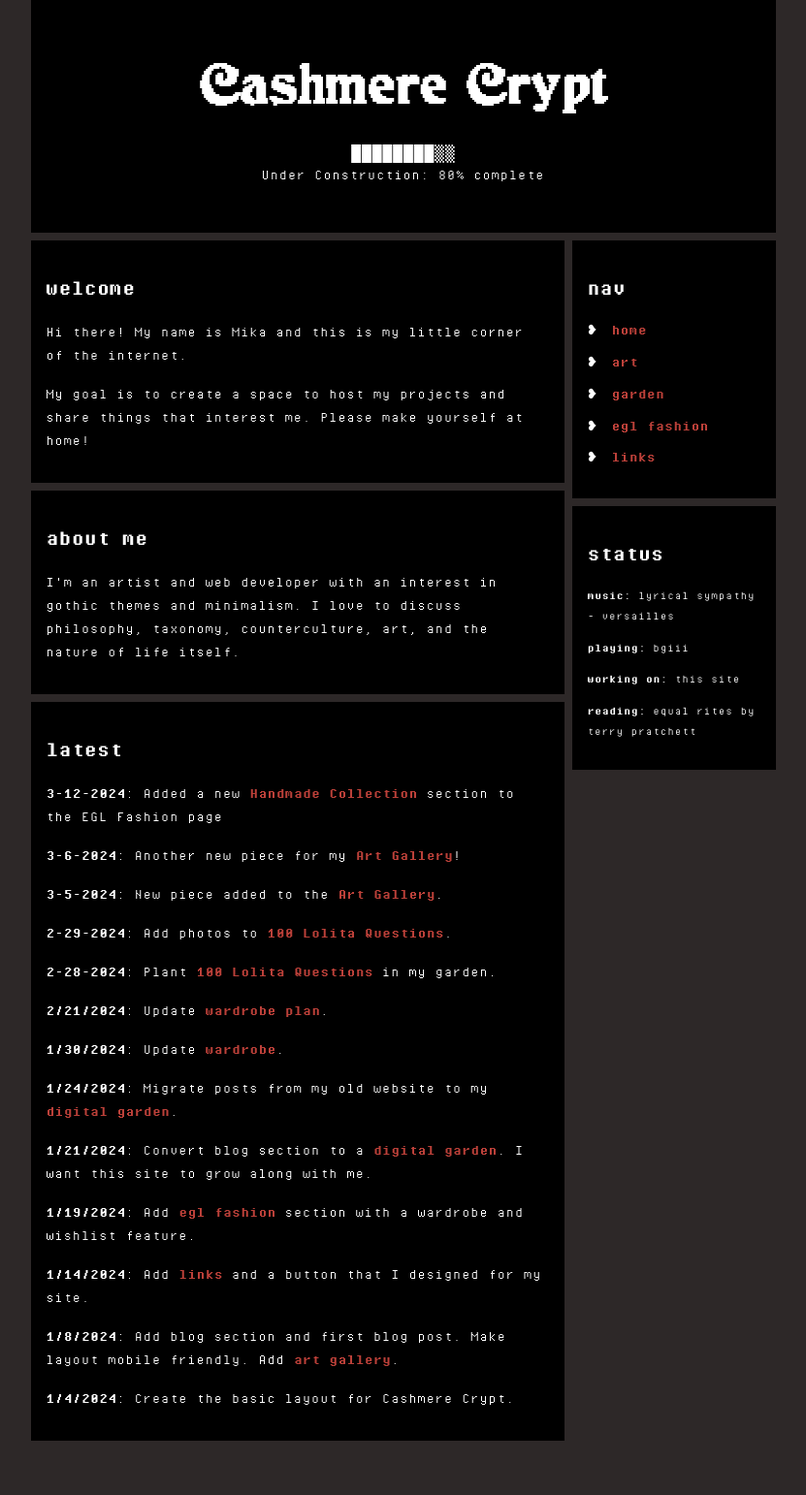
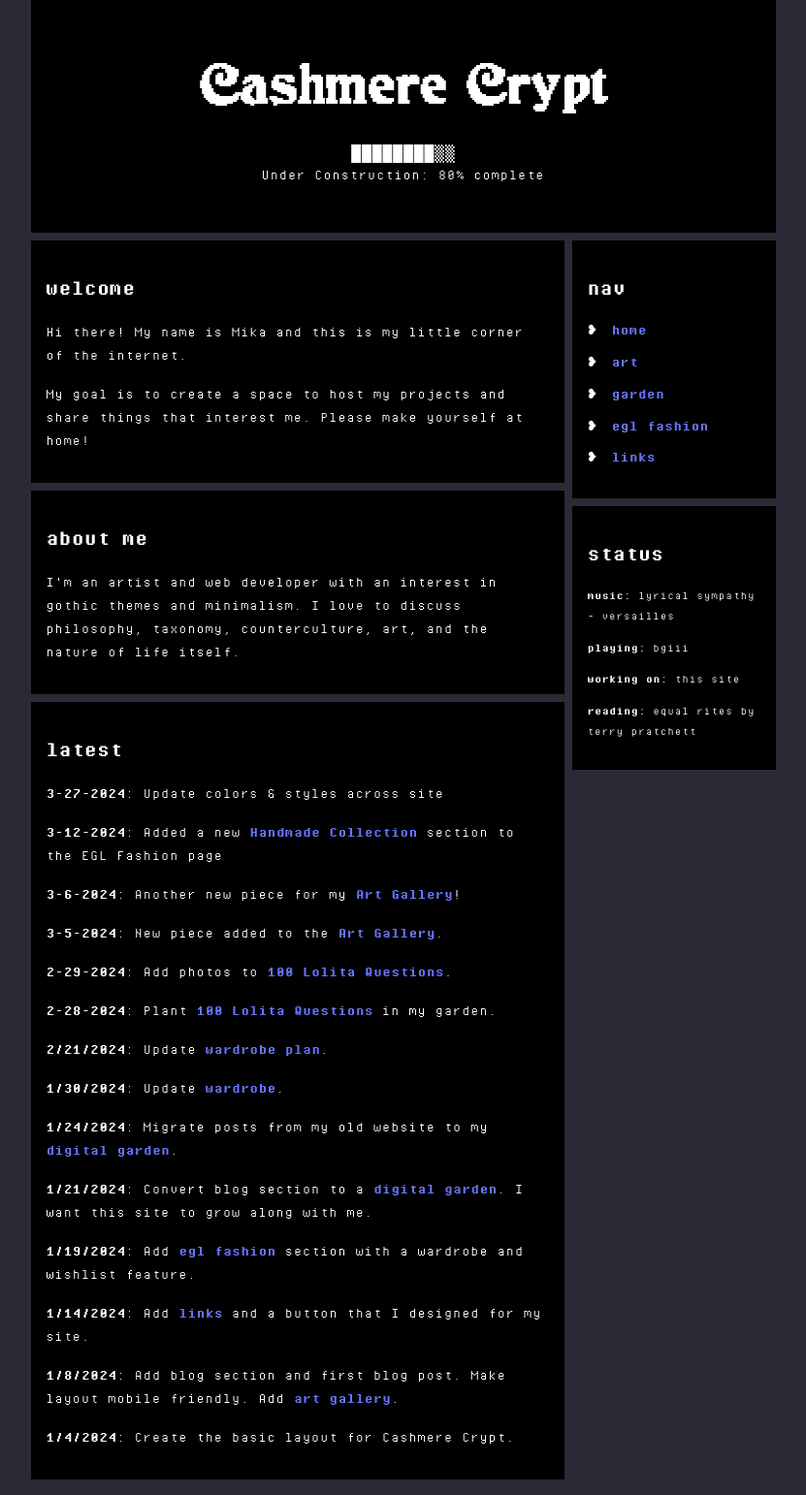
Before and after one commit to mkamri/cashmerecrypt, a PHP site: page / in a window 1280 px wide. Shown: the whole page at 97% size, without its empty margins (224-1055 px from the left). Before the commit the page ends 1486 px from the top, so only its background shows below. Run offline with PHP 8.4, Linux system fonts and the light colour scheme.

Commit message:
Update colors & add button

```diff
--- a/header.html
+++ b/header.html
@@ -3,7 +3,7 @@
 <head>
     <meta charset="UTF-8">
     <meta name="viewport" content="width=device-width, initial-scale=1.0">
-    <link rel="stylesheet" href="/style.css?t=34">
+    <link rel="stylesheet" href="/style.css?t=35">
     <link rel="icon" href="/img/favicon.gif" type="image/gif" />
     <link rel="author" href="/humans.txt" />
     <script type="text/javascript" src="/script.js"></script>
--- a/index.php
+++ b/index.php
@@ -11,6 +11,10 @@
     </section>
     <section id="latest">
         <h1>latest</h1>
+        <p>
+            <time datetime="2024-03-27">3-27-2024</time>:
+            Update colors & styles across site
+        </p>
         <p>
             <time datetime="2024-03-12">3-12-2024</time>:
             Added a new <a href="/egl/handmade">Handmade Collection</a> section to the EGL Fashion page
--- a/links/index.php
+++ b/links/index.php
@@ -34,7 +34,7 @@
         <div id="webrings">
             <div id='CultofUsakumya'>
                 <script type="text/javascript" src="https://mal.ophanimkei.com/lolitaonionring.js"></script>
-                <script type="text/javascript" src="https://mal.ophanimkei.com/lolitawidget2.js"></script>
+                <script type="text/javascript" src="https://mal.ophanimkei.com/lolitawidget3.js"></script>
             </div>
             <div id='cutie-club'>
                 <script type="text/javascript" src="https://ita.toys/cutie-club/onionring-variables.js"></script>
@@ -52,6 +52,10 @@
             <a href="https://yesterweb.org/#manifesto"
                 target="_blank">
                 <img src="/img/buttons/yesterweb.png"/>
+            </a>
+            <a href="https://ophanimkei.com/"
+                target="_blank">
+                <img src="/img/buttons/kie.gif"/>
             </a>
             <a href="https://howtobecomeanangel.neocities.org/"
                 target="_blank">
--- a/style.css
+++ b/style.css
@@ -16,7 +16,7 @@
 }
 
 html {
-    background-color: #2d2828;
+    background-color: #2a2a37;
 }
 
 body {
@@ -63,12 +63,12 @@ ul {
 
 a {
     font-family: 'Pixel Operator Mono Bold', monospace;
-    color: #bb4039;
+    color: #6675ff;
     text-decoration: none;
     transition: color .2s ease-in;
 }
 a:hover {
-    color: #8d211c;
+    color: #0000ff;
 }
 
 li {
```
Also changed, not shown: img/buttons/kie.gif (added).
